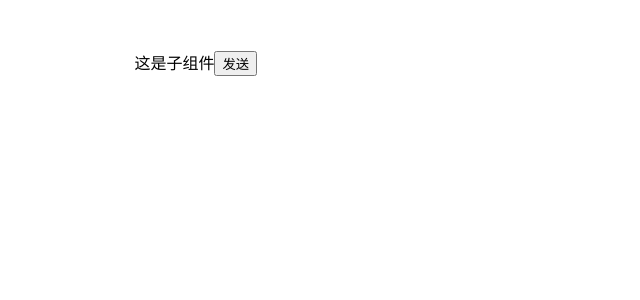
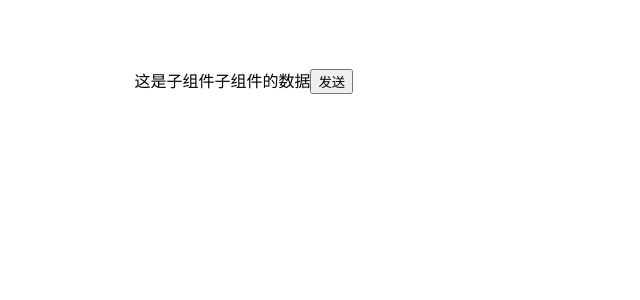
Before and after one commit to FighttingEDG/reactDemo, a React (Vite) app: page / in a window 1280 px wide. Shown: the top 300 px of the page, without its empty margins (0-640 px from the left). Built offline with nearby package versions, Linux system fonts and the light colour scheme.

Commit message:
子传父更新视图

```diff
--- a/src/App.jsx
+++ b/src/App.jsx
@@ -5,21 +5,27 @@ import _ from 'lodash'
 import { v4 as uuidv4 } from 'uuid';
 import dayjs from 'dayjs';
 // 子传父
-function Son(props) {
+function Son({ onSendMes }) {
   const sonData = '子组件的数据'
   return <div>
     这是子组件
-    <button onClick={()=>props.sendMes(sonData)}>发送</button>
+    {sonData}
+    <button onClick={() => onSendMes(sonData)}>发送</button>
     {/* 内容来自于父组件 */}
   </div>
 }
 const App = () => {
+  const [str,setStr] = useState(null)
   const getMes = (mes) => {
+    setStr(mes)
     console.log(mes)
   }
   return (
     <div className="app">
-      <Son sendMes={getMes}>
+      {/* 子组件的数据 */}
+      {str}
+      <br />
+      <Son onSendMes={getMes}>
       </Son>
     </div>
   )
```
